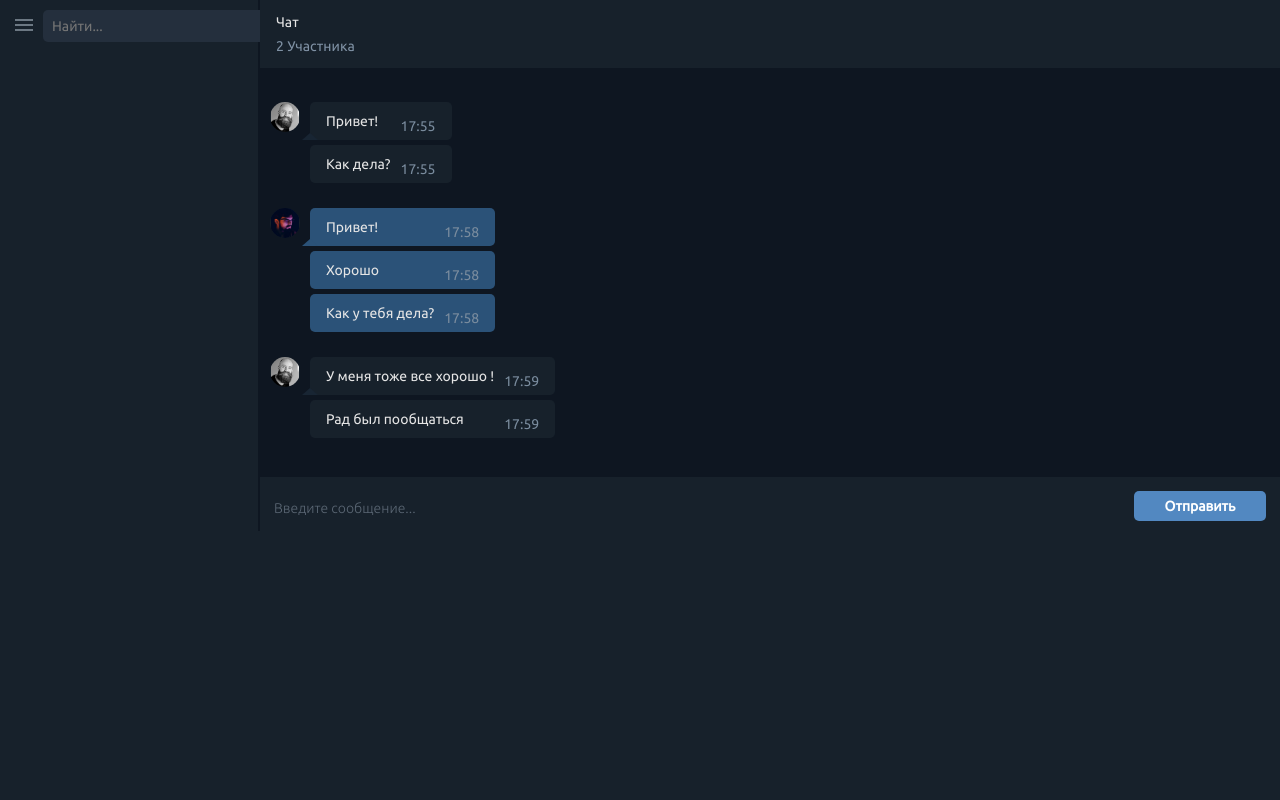
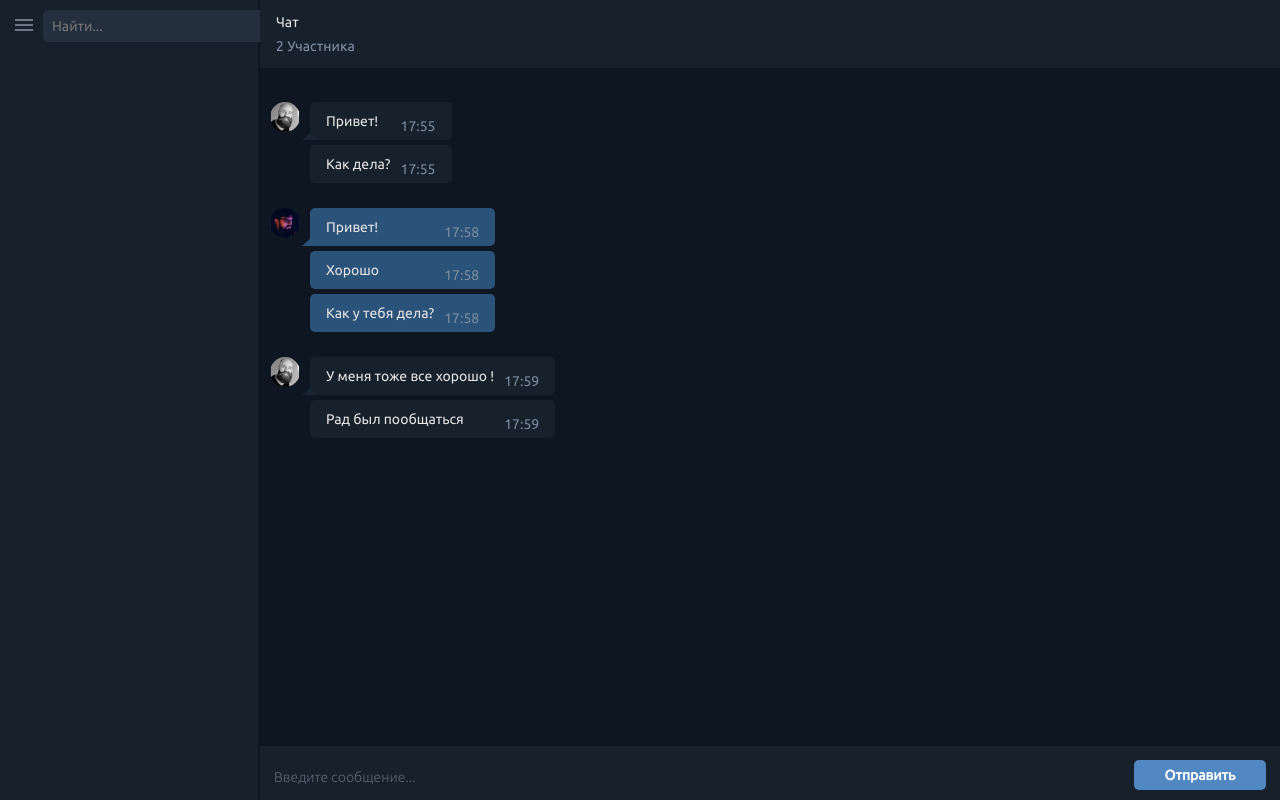
Before and after one commit to Gachegov59/chat, a plain HTML site: page index.html in a window 1280 px wide. Drawn offline with nearby package versions, Linux system fonts and the light colour scheme; files that its build step writes are made by us from their sources.

Commit message:
dev| base markup add css

```diff
--- a/style/_chat.scss
+++ b/style/_chat.scss
@@ -1,10 +1,6 @@
 .chat {
   //todo: vars css, in scss minix not working?
-  //height: 100%;
-  //display: grid;
-  //grid-template-columns: 260px 1fr;
-  //grid-template-rows: 100%;
-  //align-content: stretch;
+  height: 100%;
   display: flex;
 
   &__pannel {
```
Also changed, not shown: style/style.css (added), 1 other file.
